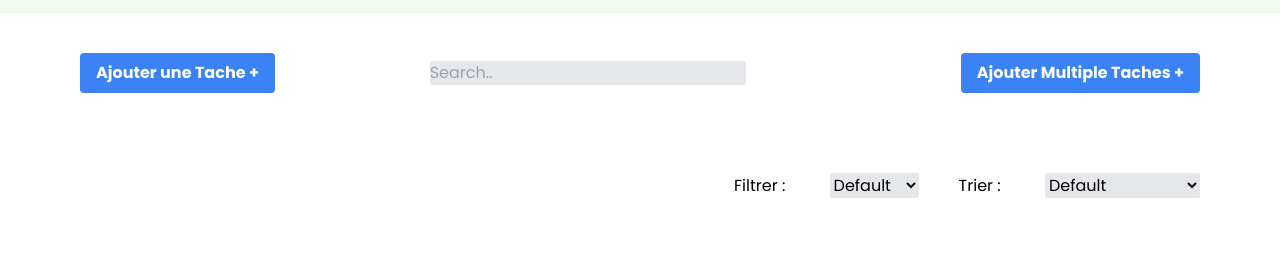
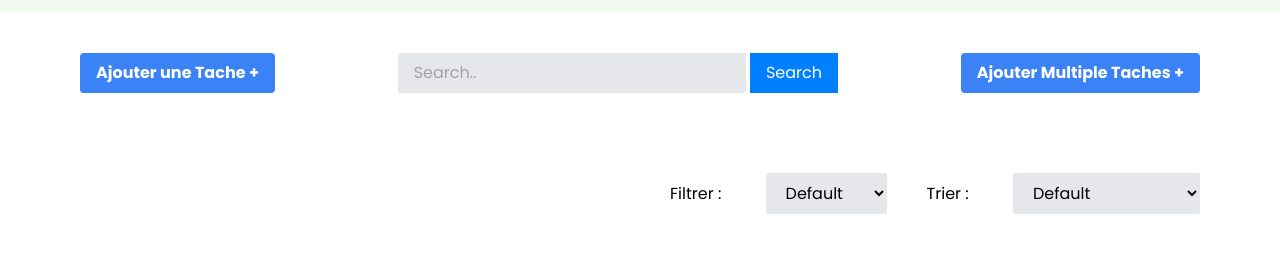
Before and after one commit to ABDELHAFIDAIT/TaskFlow, a website: page pages/index.html in a window 1280 px wide. Shown: the part 75-328 px from the top of the page. Drawn offline with Linux system fonts and the light colour scheme.

Commit message:
Ajouter le padding au barre de recherche et les sélécteurs de Filtrage et de tri

```diff
--- a/assets/css/style.css
+++ b/assets/css/style.css
@@ -11,3 +11,14 @@ body{
 .header-image{
     width: 30vw;
 }
+
+.search-input,
+.search-btn,
+.sort-select,
+.filter-select{
+    padding: 0.5rem 1rem;
+}
+
+.search-btn{
+    background-color: rgb(0, 128, 255);
+}
```
